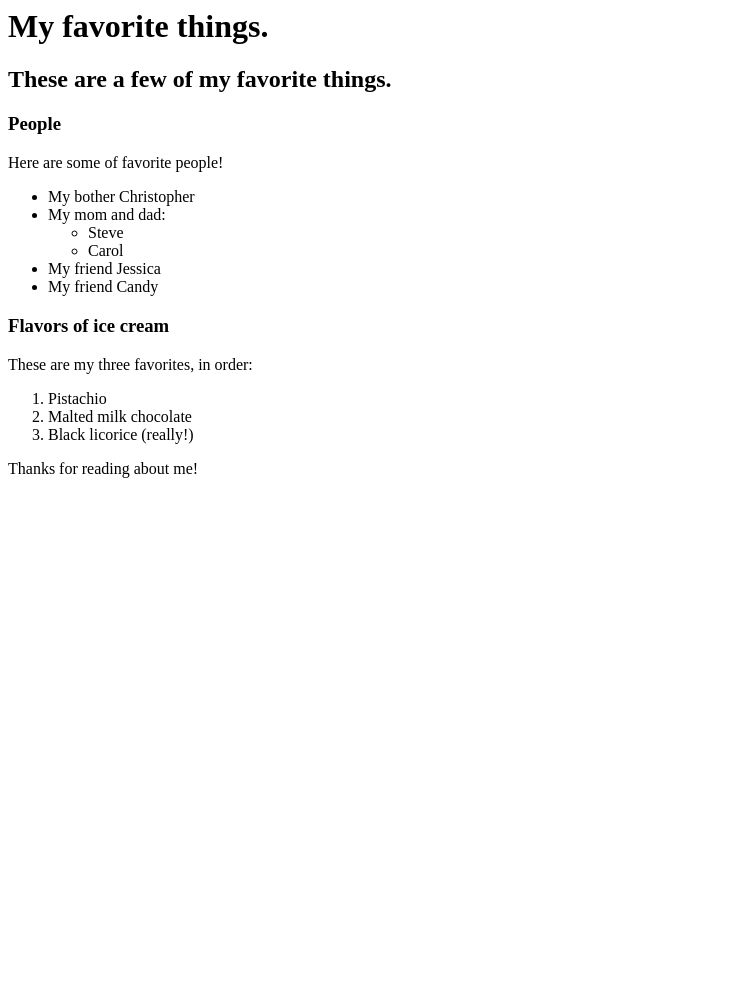
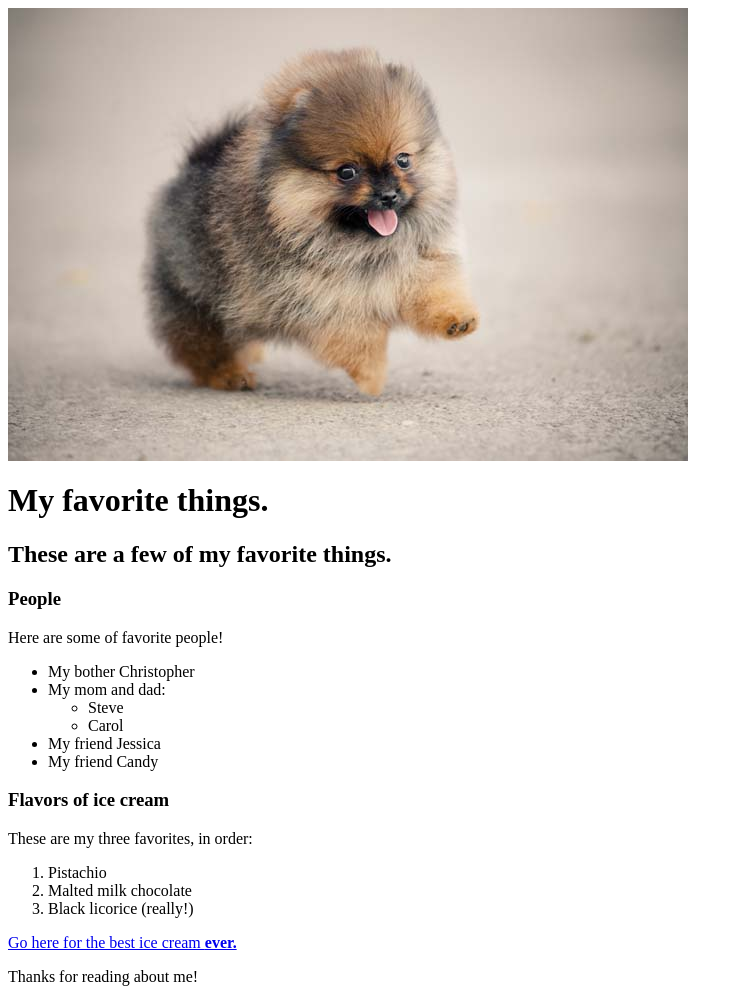
Before and after one commit to krystalmjeffries/my-first-webpage1, a plain HTML site: page favorite-things.html in a window 1280 px wide. Shown: the whole page, without its empty margins (0-743 px from the left). Before the commit the page ends 800 px from the top, so only its background shows below. Drawn offline with Linux system fonts and the light colour scheme.

Commit message:
add link and image

```diff
--- a/favorite-things.html
+++ b/favorite-things.html
@@ -4,6 +4,8 @@
     <title>Michael's favorite things</title>
   </head>
   <body>
+    <img src="img/puppy.jpg" alt="A photo of a cute puppy">
+
     <h1>My favorite things.</h1>
     <h2>These are a few of my favorite things.</h2>
 
@@ -28,7 +30,7 @@
       <li>Malted milk chocolate</li>
       <li>Black licorice (really!)</li>
     </ol>
-
+    <a href="http://www.benjerry.com">Go here for the best ice cream <strong>ever.</strong></a>
     <p>Thanks for reading about me!</p>
   </body>
 </html>
```
Also changed, not shown: my-first-webpage.html (+1 -1 lines), img/puppy.jpg (added).
